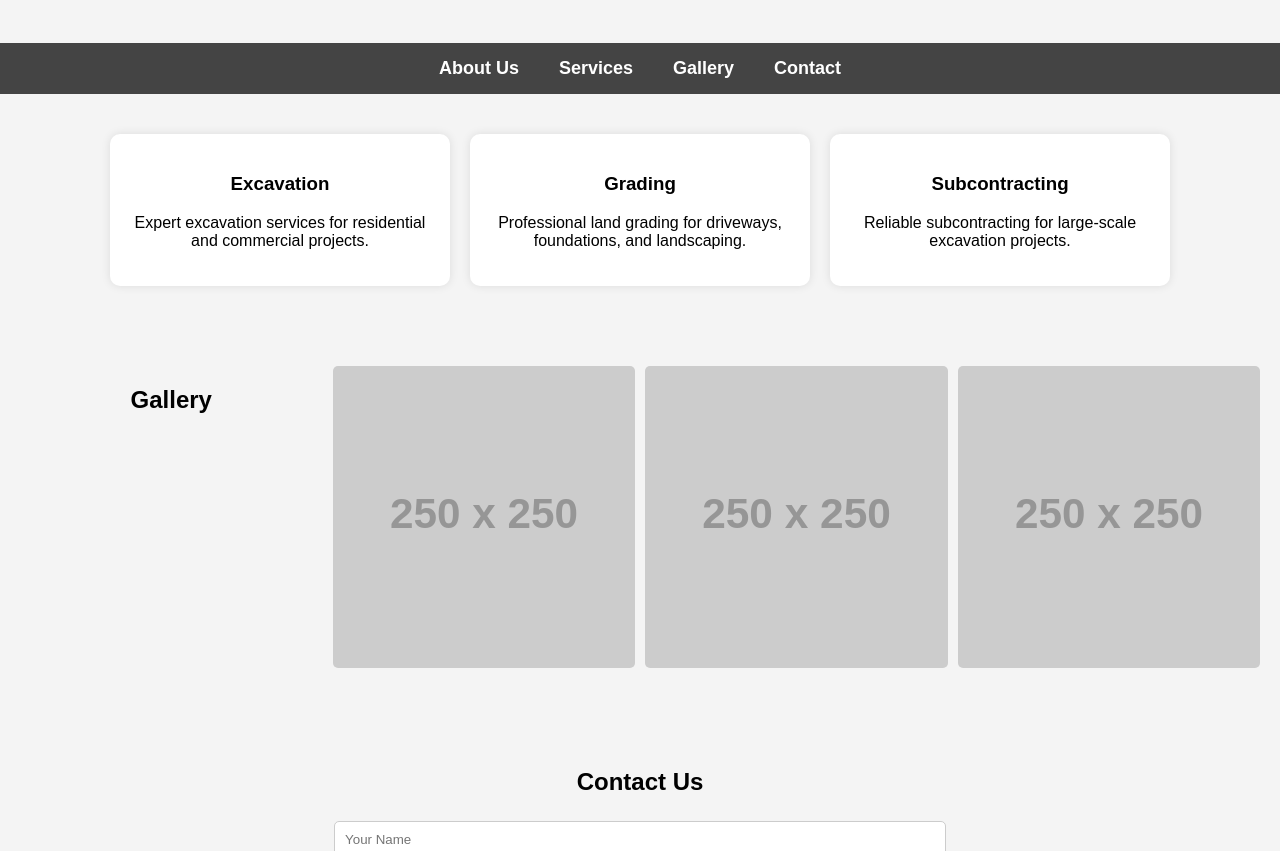
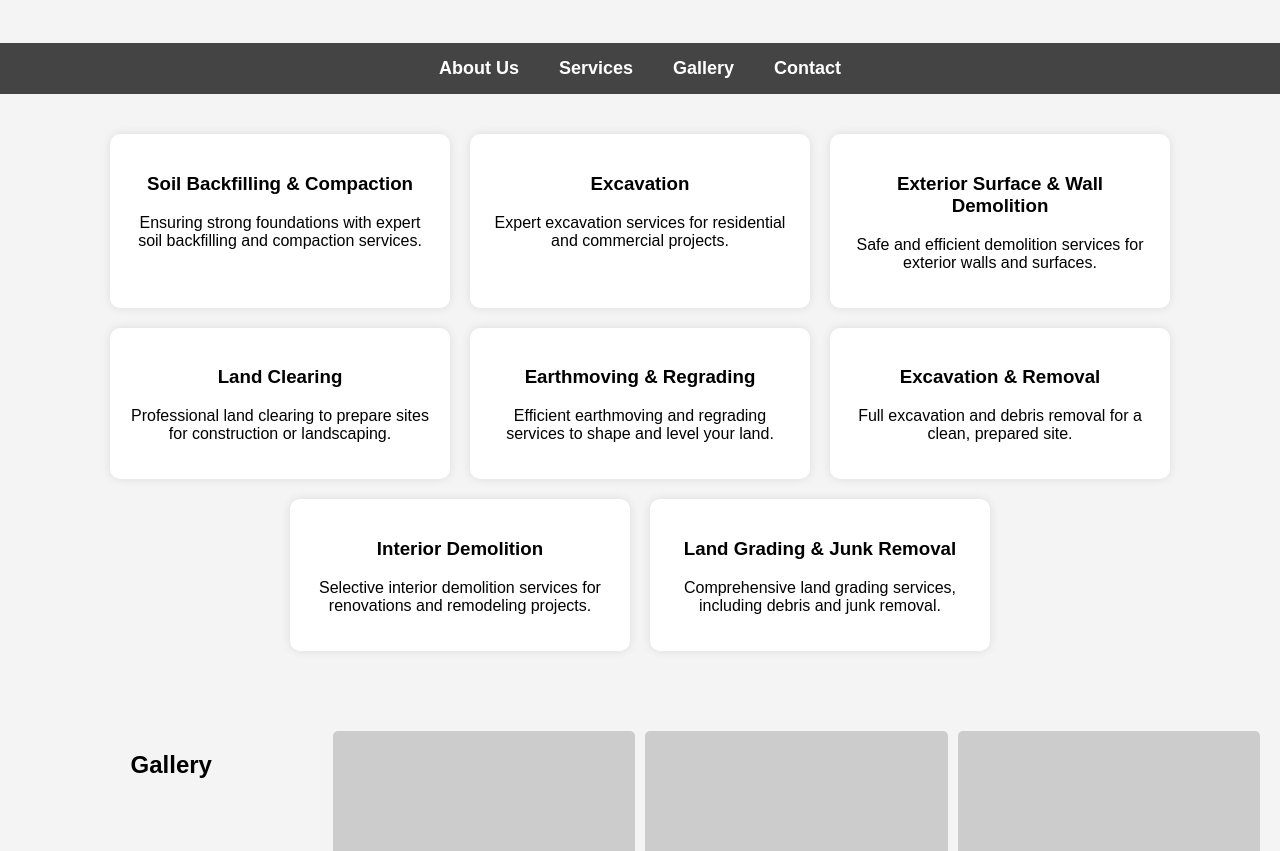
Before and after one commit to mcflippy/The-Grading-Guy, a plain HTML site: page index.html in a window 1280 px wide. Shown: the part 460-1311 px from the top of the page. Drawn offline with Linux system fonts and the light colour scheme; placeholder pictures from the web are drawn by us.

Commit message:
Update index.html

```diff
--- a/index.html
+++ b/index.html
@@ -3,7 +3,7 @@
 <head>
     <meta charset="UTF-8">
     <meta name="viewport" content="width=device-width, initial-scale=1.0">
-    <title>Quality Excavation and Grading Services | The Grading Guy</title>
+      <title>Quality Excavation and Grading Services | The Grading Guy</title>
     <link rel="icon" type="image/png" href="ggicon.png">
     <style>
         body {
@@ -106,16 +106,36 @@
     </nav>
     <section id="services" class="services">
         <div class="service-card">
+            <h3>Soil Backfilling & Compaction</h3>
+            <p>Ensuring strong foundations with expert soil backfilling and compaction services.</p>
+        </div>
+        <div class="service-card">
             <h3>Excavation</h3>
             <p>Expert excavation services for residential and commercial projects.</p>
         </div>
         <div class="service-card">
-            <h3>Grading</h3>
-            <p>Professional land grading for driveways, foundations, and landscaping.</p>
+            <h3>Exterior Surface & Wall Demolition</h3>
+            <p>Safe and efficient demolition services for exterior walls and surfaces.</p>
         </div>
         <div class="service-card">
-            <h3>Subcontracting</h3>
-            <p>Reliable subcontracting for large-scale excavation projects.</p>
+            <h3>Land Clearing</h3>
+            <p>Professional land clearing to prepare sites for construction or landscaping.</p>
+        </div>
+        <div class="service-card">
+            <h3>Earthmoving & Regrading</h3>
+            <p>Efficient earthmoving and regrading services to shape and level your land.</p>
+        </div>
+        <div class="service-card">
+            <h3>Excavation & Removal</h3>
+            <p>Full excavation and debris removal for a clean, prepared site.</p>
+        </div>
+        <div class="service-card">
+            <h3>Interior Demolition</h3>
+            <p>Selective interior demolition services for renovations and remodeling projects.</p>
+        </div>
+        <div class="service-card">
+            <h3>Land Grading & Junk Removal</h3>
+            <p>Comprehensive land grading services, including debris and junk removal.</p>
         </div>
     </section>
     <section id="gallery" class="gallery">
```
